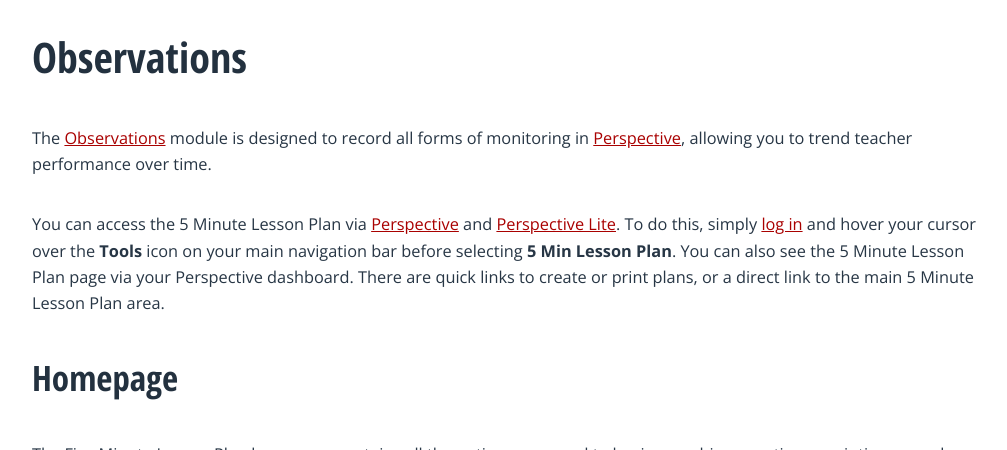
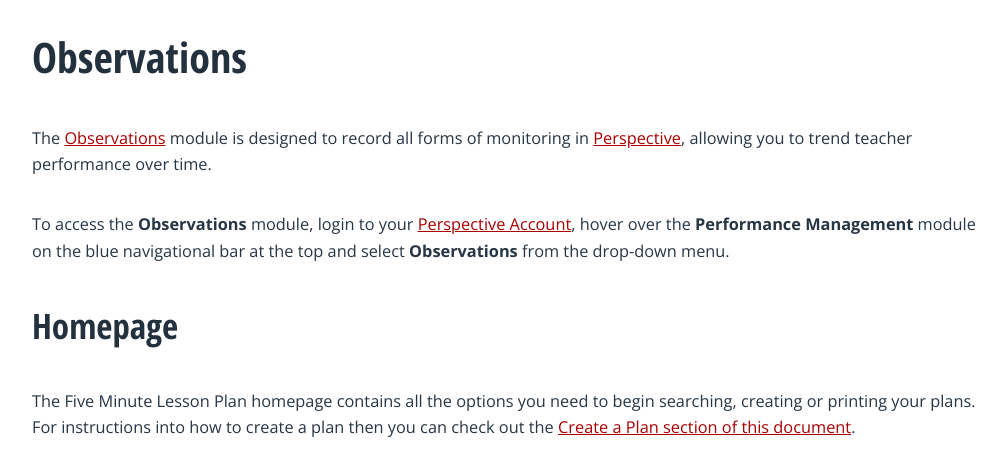
Before and after one commit to angelsolutions/5minutelessonplan, a Jekyll site: the page built from observations.md, in a window 1280 px wide and 900 px high, cut to the strip 329-779 px from the top of the window. Shown: the whole strip, without its empty margins (128-1135 px from the left). Built offline with Jekyll 4.4.1, drawn with Linux system fonts in a browser that asks for light colours; nearby versions of some CDN libraries; comment, search, counter and statistics services are not loaded.

Commit message:
Update observations.md

```diff
--- a/observations.md
+++ b/observations.md
@@ -6,7 +6,7 @@
 # Observations
 The [Observations](http://www.angelsolutions.co.uk/products/perspective/testimonials/#) module is designed to record all forms of monitoring in [Perspective](http://www.angelsolutions.co.uk/products/perspective), allowing you to trend teacher performance over time.
 
-You can access the 5 Minute Lesson Plan via [Perspective](http://www.angelsolutions.co.uk/products/perspective) and [Perspective Lite](http://www.angelsolutions.co.uk/products/perspective/lite). To do this, simply [log in](https://perspective.angelsolutions.co.uk/perspective/login.aspx) and hover your cursor over the **Tools** icon on your main navigation bar before selecting **5 Min Lesson Plan**. You can also see the 5 Minute Lesson Plan page via your Perspective dashboard. There are quick links to create or print plans, or a direct link to the main 5 Minute Lesson Plan area.
+To access the **Observations** module, login to your [Perspective Account](https://perspective.angelsolutions.co.uk/perspective/login.aspx), hover over the **Performance Management** module on the blue navigational bar at the top and select **Observations** from the drop-down menu.
 
 ## <a id="homepage"></a> Homepage
 
```
